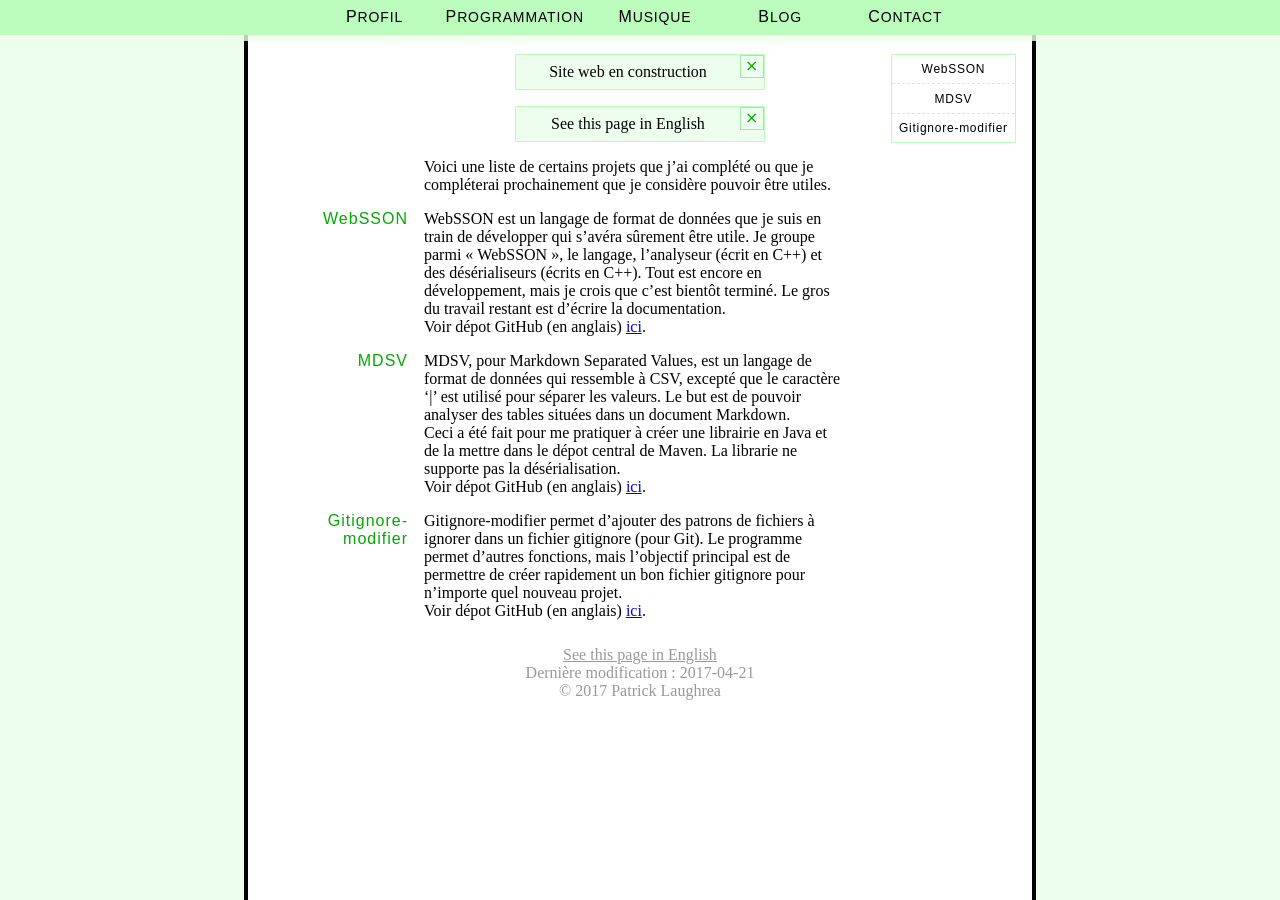
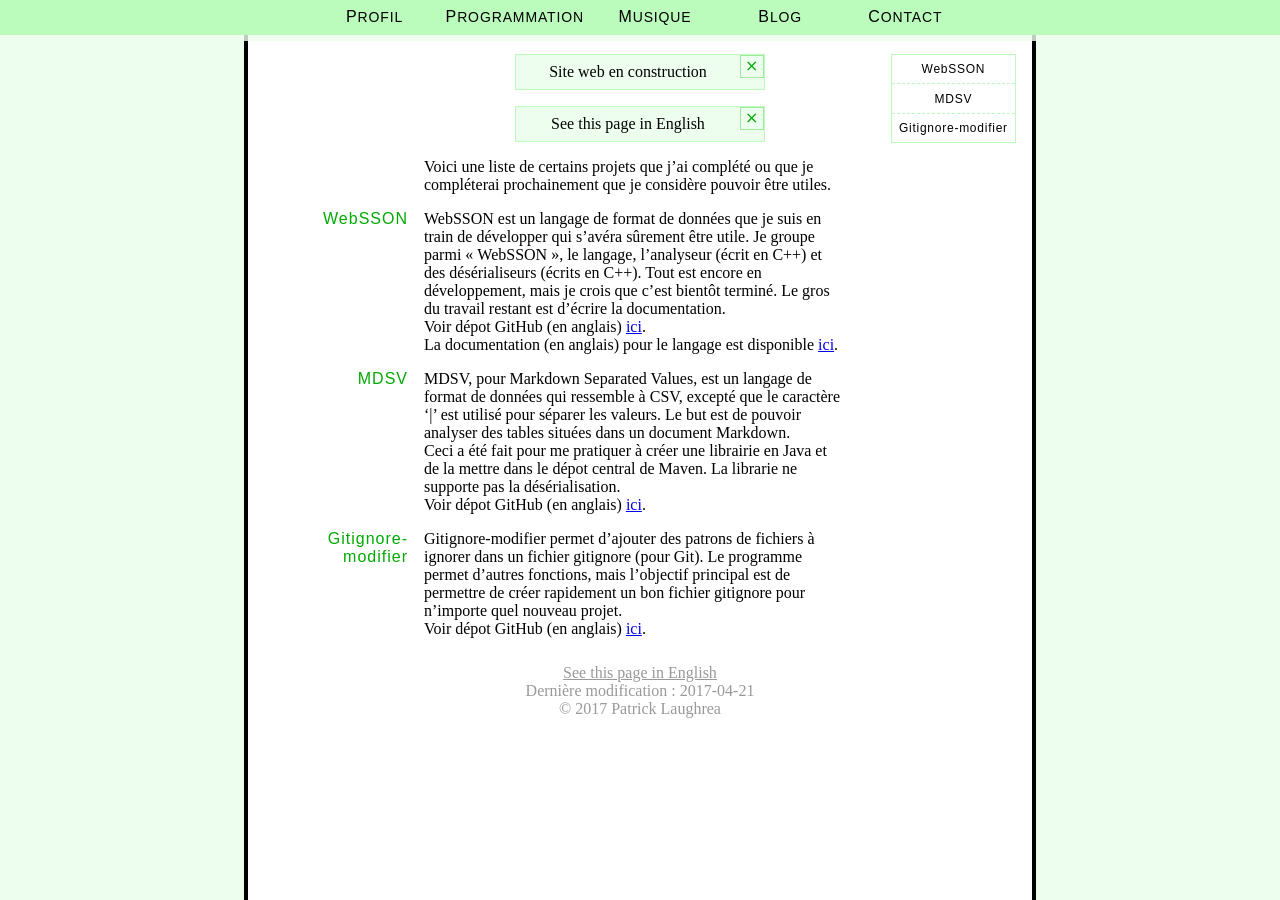
Before and after one commit to Pat-Laugh/pat-laugh.github.io, a Jekyll site: the page built from fr/programming.html, in a window 1280 px wide. Built offline with Jekyll 4.4.1, drawn with Linux system fonts in a browser that asks for light colours.

Commit message:
Addition websson doc link

```diff
--- a/en/programming.html
+++ b/en/programming.html
@@ -19,6 +19,9 @@ content_list:
     nearly done. Most of the work left now is to write the documentation.
     <br>
     See GitHub repository <a href="https://github.com/pat-laugh/websson-libraries">here</a>.
+    <br>
+    Documentation for the language is available
+    <a href="https://pat-laugh.ca/websson-doc">here</a>.
  - >
     MDSV, for Markdown Separated Values, is a data format that is kind of like
     CSV, except the '|' char is used to separate values. The goal is to be able to
--- a/fr/programming.html
+++ b/fr/programming.html
@@ -22,6 +22,9 @@ content_list:
     Le gros du travail restant est d'écrire la documentation.
     <br>
     Voir dépot GitHub (en anglais) <a href="https://github.com/pat-laugh/websson-libraries">ici</a>.
+    <br>
+    La documentation (en anglais) pour le langage est disponible
+    <a href="https://pat-laugh.ca/websson-doc">ici</a>.
  - >
     MDSV, pour Markdown Separated Values, est un langage de format de données
     qui ressemble à CSV, excepté que le caractère '|' est utilisé pour séparer
```
Also changed, not shown: Gemfile.lock.
